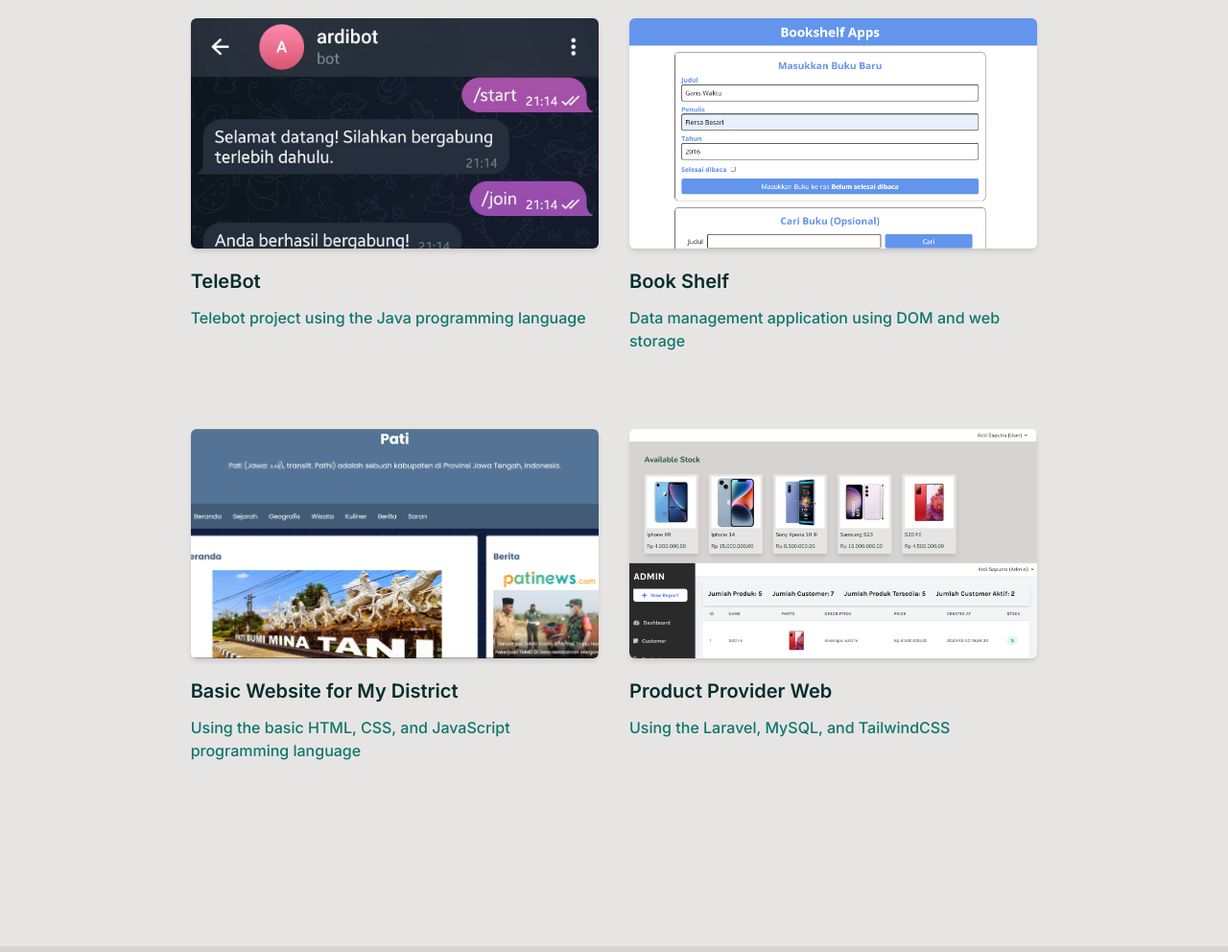
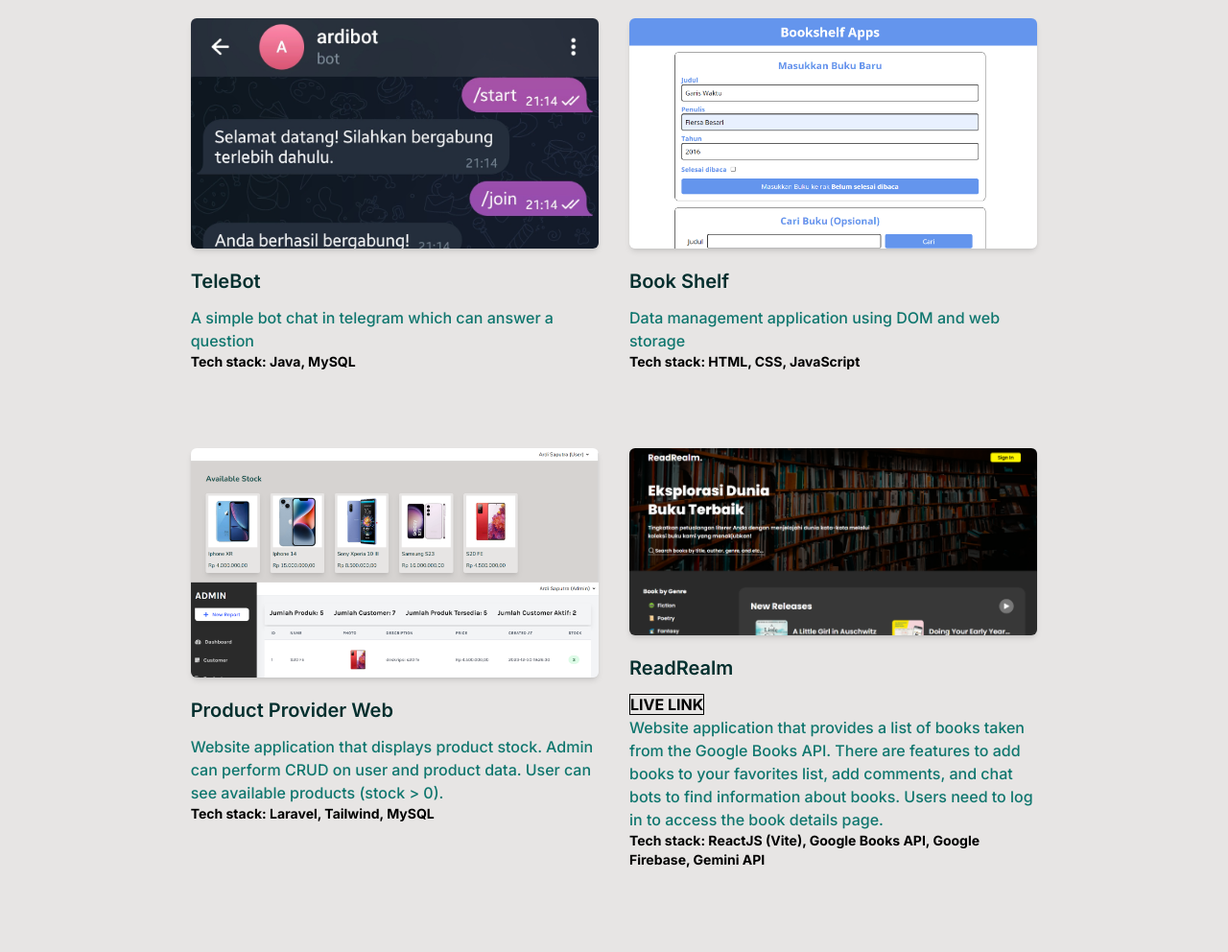
Before and after one commit to ardi0303/portfolio-tailwind, a website: page index.html in a window 1280 px wide. Shown: the part 1768-2760 px from the top of the page at 96% size. Drawn offline with Linux system fonts and the light colour scheme.

Commit message:
update portfolio

```diff
--- a/index.html
+++ b/index.html
@@ -137,13 +137,14 @@
                         <h4 class="font-bold text-teal-900 text-3xl mb-3 text-center lg:text-4xl">Portfolio</h4>
                     </div>
                 </div>
-                <div class="w-full px-4 flex flex-wrap justify-center xl:w-10/12 xl:mx-auto">
+                <div class="w-full px-4 flex flex-wrap xl:w-10/12 xl:mx-auto">
                     <div class="mb-12 p-4 md:w-1/2">
                         <div class="rounded-md shadow-md overflow-hidden transition duration-200 hover:scale-105 ease-in-out">
                             <img class="modalTrigger cursor-pointer" src="dist/img/telebot.jpg" alt="Telebot" width="w-full">
                         </div>
                         <h3 class="font-semibold text-teal-950 text-xl mt-5 mb-3">TeleBot</h3>
-                        <p class="font-medium text-base text-secondary">Telebot project using the Java programming language</p>
+                        <p class="font-medium text-base text-secondary">A simple bot chat in telegram which can answer a question</p>
+                        <p class="font-bold text-sm">Tech stack: Java, MySQL</p>
                     </div>
                     <div class="mb-12 p-4 md:w-1/2">
                         <div class="rounded-md shadow-md overflow-hidden transition duration-200 hover:scale-105 ease-in-out">
@@ -151,20 +152,24 @@
                         </div>
                         <h3 class="font-semibold text-teal-950 text-xl mt-5 mb-3">Book Shelf</h3>
                         <p class="font-medium text-base text-secondary">Data management application using DOM and web storage</p>
-                    </div>
-                    <div class="mb-12 p-4 md:w-1/2">
-                        <div class="rounded-md shadow-md overflow-hidden transition duration-200 hover:scale-105 ease-in-out">
-                            <img class="modalTrigger cursor-pointer" src="dist/img/basicweb.png" alt="Paymeny App" width="w-full">
-                        </div>
-                        <h3 class="font-semibold text-teal-950 text-xl mt-5 mb-3">Basic Website for My District</h3>
-                        <p class="font-medium text-base text-secondary">Using the basic HTML, CSS, and JavaScript programming language</p>
+                        <p class="font-bold text-sm">Tech stack: HTML, CSS, JavaScript</p>
                     </div>
                     <div class="mb-12 p-4 md:w-1/2">
                         <div class="rounded-md shadow-md overflow-hidden transition duration-200 hover:scale-105 ease-in-out">
                             <img class="modalTrigger cursor-pointer" src="dist/img/productproviderweb.png" alt="Basic Web" width="w-full">
                         </div>
                         <h3 class="font-semibold text-teal-950 text-xl mt-5 mb-3">Product Provider Web</h3>
-                        <p class="font-medium text-base text-secondary">Using the Laravel, MySQL, and TailwindCSS</p>
+                        <p class="font-medium text-base text-secondary">Website application that displays product stock. Admin can perform CRUD on user and product data. User can see available products (stock > 0).</p>
+                        <p class="font-bold text-sm">Tech stack: Laravel, Tailwind, MySQL</p>
+                    </div>
+                    <div class="mb-12 p-4 md:w-1/2">
+                        <div class="rounded-md shadow-md overflow-hidden transition duration-200 hover:scale-105 ease-in-out">
+                            <img class="modalTrigger cursor-pointer" src="dist/img/readrealm.png" alt="ReadRealm" width="w-full">
+                        </div>
+                        <h3 class="font-semibold text-teal-950 text-xl mt-5 mb-3">ReadRealm</h3>
+                        <a href="https://readrealm.vercel.app/" target="_blank" class="border border-black font-bold">LIVE LINK</a>
+                        <p class="font-medium text-base text-secondary">Website application that provides a list of books taken from the Google Books API. There are features to add books to your favorites list, add comments, and chat bots to find information about books. Users need to log in to access the book details page.</p>
+                        <p class="font-bold text-sm">Tech stack: ReactJS (Vite), Google Books API, Google Firebase, Gemini API</p>
                     </div>
                 </div>
             </div>
--- a/package.json
+++ b/package.json
@@ -2,6 +2,6 @@
   "devDependencies": {
     "autoprefixer": "^10.4.16",
     "postcss": "^8.4.31",
-    "tailwindcss": "^3.3.5"
+    "tailwindcss": "^3.4.4"
   }
 }
```
Also changed, not shown: dist/img/readrealm.png (added), src/output.css (added), 1 other file.
